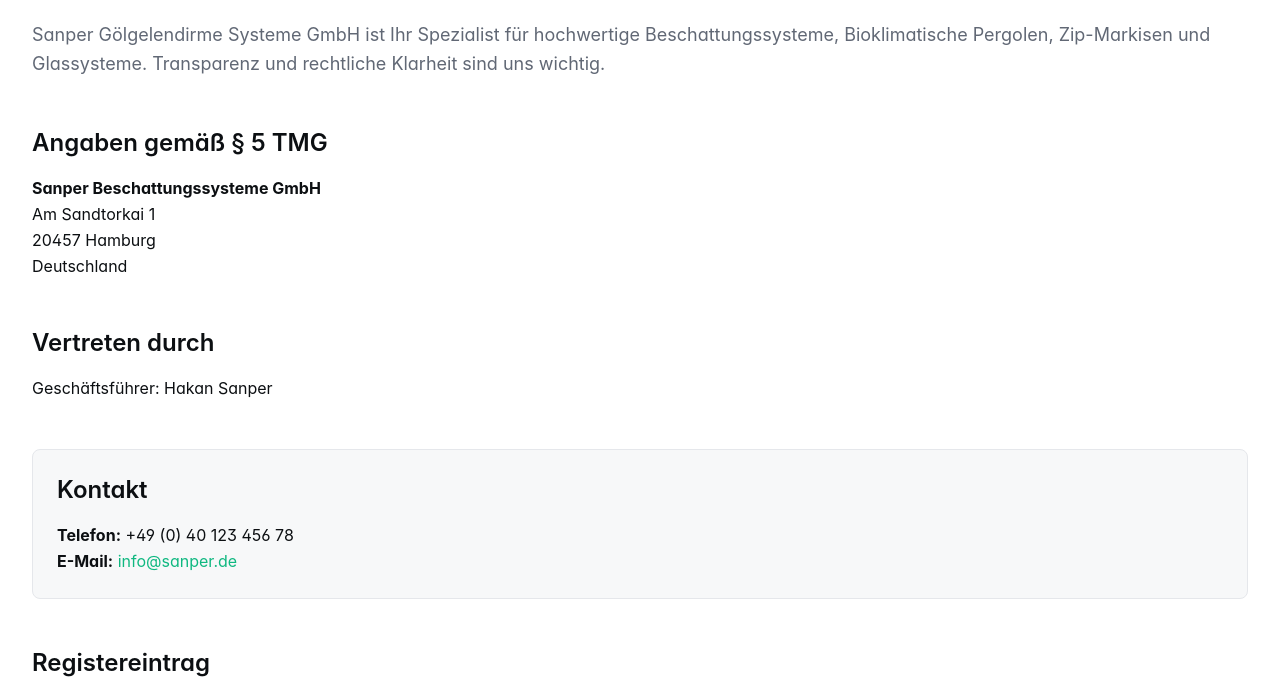
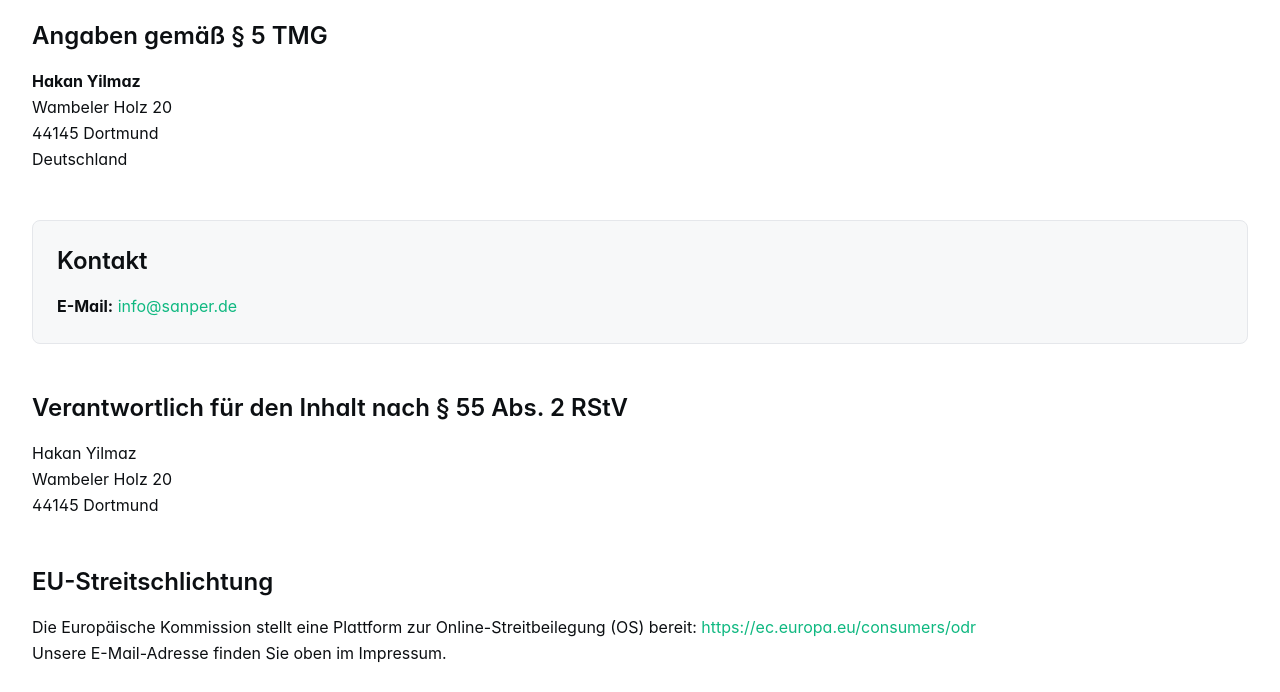
Before and after one commit to TRW123123/sanper-vision-shop, an Astro site: page /impressum in a window 1280 px wide. Shown: the part 257-949 px from the top of the page. Built offline with nearby package versions, Linux system fonts and the light colour scheme; Astro itself is replaced by a stand-in of ours.

Commit message:
fix: update impressum with real owner data - Hakan Yilmaz, Dortmund

```diff
--- a/src/data/company.ts
+++ b/src/data/company.ts
@@ -1,28 +1,25 @@
 export const company = {
-    name: "Sanper Beschattungssysteme GmbH",
-    legalName: "Sanper Beschattungssysteme GmbH",
+    name: "Sanper Beschattungssysteme",
+    legalName: "Hakan Yilmaz",
     slogan: "Premium Beschattungssysteme & Verglasungen",
     address: {
-        street: "Am Sandtorkai 1",
-        zip: "20457",
-        city: "Hamburg",
+        street: "Wambeler Holz 20",
+        zip: "44145",
+        city: "Dortmund",
         country: "Deutschland"
     },
     contact: {
-        phone: "+49 (0) 40 123 456 78",
+        phone: "", // Keine Telefonnummer angegeben
         email: "info@sanper.de",
         website: "https://www.sanper.de"
     },
     legal: {
-        ceo: "Hakan Sanper",
-        registerCourt: "Amtsgericht Hamburg",
-        registerNumber: "HRB 123456",
-        vatId: "DE 123 456 789",
-        responsibleContent: "Hakan Sanper"
+        owner: "Hakan Yilmaz",
+        responsibleContent: "Hakan Yilmaz"
     },
     socials: {
-        instagram: "https://instagram.com/sanper",
-        facebook: "https://facebook.com/sanper",
-        linkedin: "https://linkedin.com/company/sanper"
+        instagram: "",
+        facebook: "",
+        linkedin: ""
     }
 };
--- a/src/layouts/Layout.astro
+++ b/src/layouts/Layout.astro
@@ -26,20 +26,19 @@
   "@context": "https://schema.org",
   "@type": "Organization",
   "name": "Sanper Beschattungssysteme",
-  "legalName": "Sanper Beschattungssysteme GmbH",
   "url": "https://www.sanper.de",
   "logo": "https://www.sanper.de/logo.png",
   "description": "Maßgefertigte bioklimatische Pergolen, Wintergärten und Markisen. Premium Qualität direkt vom Hersteller.",
   "address": {
     "@type": "PostalAddress",
-    "streetAddress": "Am Sandtorkai 1",
-    "addressLocality": "Hamburg",
-    "postalCode": "20457",
+    "streetAddress": "Wambeler Holz 20",
+    "addressLocality": "Dortmund",
+    "postalCode": "44145",
     "addressCountry": "DE"
   },
   "contactPoint": {
     "@type": "ContactPoint",
-    "telephone": "+49-40-123-456-78",
+    "email": "info@sanper.de",
     "contactType": "customer service",
     "availableLanguage": ["German"]
   },
--- a/src/pages/impressum.astro
+++ b/src/pages/impressum.astro
@@ -14,7 +14,7 @@
 const structuredData = {
   "@context": "https://schema.org",
   "@type": "Organization",
-  "name": company.legalName,
+  "name": company.name,
   "url": company.contact.website,
   "logo": "https://www.sanper.de/logo.png",
   "address": {
@@ -26,7 +26,6 @@
   },
   "contactPoint": {
     "@type": "ContactPoint",
-    "telephone": company.contact.phone,
     "email": company.contact.email,
     "contactType": "customer service"
   }
@@ -35,7 +34,7 @@
 
 <Layout
   title="Impressum - Sanper Beschattungssysteme"
-  description="Impressum der Sanper Gölgelendirme Systeme GmbH - Ihr Spezialist für Beschattungssysteme, Pergolen und Glassysteme. Rechtliche Angaben gemäß § 5 TMG."
+  description="Impressum von Sanper Beschattungssysteme - Ihr Spezialist für Beschattungssysteme, Pergolen und Glassysteme. Rechtliche Angaben gemäß § 5 TMG."
   class="min-h-screen"
 >
   <script type="application/ld+json" slot="head" set:html={JSON.stringify(structuredData)} />
@@ -60,12 +59,6 @@
 
         <h1 class="mb-6 text-4xl font-bold">Impressum</h1>
 
-        <p class="mb-12 text-lg text-muted-foreground leading-relaxed">
-          Sanper Gölgelendirme Systeme GmbH ist Ihr Spezialist für hochwertige
-          Beschattungssysteme, Bioklimatische Pergolen, Zip-Markisen und Glassysteme.
-          Transparenz und rechtliche Klarheit sind uns wichtig.
-        </p>
-
         <div class="space-y-12">
           {/* Angaben gemäß § 5 TMG */}
           <section>
@@ -85,24 +78,12 @@
             </address>
           </section>
 
-          {/* Vertreten durch */}
-          <section>
-            <h2 class="text-2xl font-semibold text-foreground mb-4">
-              Vertreten durch
-            </h2>
-            <p class="leading-relaxed">
-              Geschäftsführer: {company.legal.ceo}
-            </p>
-          </section>
-
           {/* Kontakt */}
           <section class="bg-muted/50 p-6 rounded-lg border border-border">
             <h2 class="text-2xl font-semibold text-foreground mb-4">
               Kontakt
             </h2>
             <p class="leading-relaxed">
-              <strong class="text-foreground">Telefon:</strong> {company.contact.phone}
-              <br />
               <strong class="text-foreground">E-Mail:</strong>{" "}
               <a
                 href={`mailto:${company.contact.email}`}
@@ -110,32 +91,6 @@
               >
                 {company.contact.email}
               </a>
-            </p>
-          </section>
-
-          {/* Registereintrag */}
-          <section>
-            <h2 class="text-2xl font-semibold text-foreground mb-4">
-              Registereintrag
-            </h2>
-            <p class="leading-relaxed">
-              Eintragung im Handelsregister
-              <br />
-              <strong class="text-foreground">Registergericht:</strong> {company.legal.registerCourt}
-              <br />
-              <strong class="text-foreground">Registernummer:</strong> {company.legal.registerNumber}
-            </p>
-          </section>
-
-          {/* Umsatzsteuer-ID */}
-          <section>
-            <h2 class="text-2xl font-semibold text-foreground mb-4">
-              Umsatzsteuer-ID
-            </h2>
-            <p class="leading-relaxed">
-              Umsatzsteuer-Identifikationsnummer gemäß § 27 a Umsatzsteuergesetz:
-              <br />
-              <strong class="text-foreground">{company.legal.vatId}</strong>
             </p>
           </section>
 
@@ -236,21 +191,11 @@
             </p>
           </section>
 
-          {/* Bildnachweise */}
-          <section>
-            <h2 class="text-2xl font-semibold text-foreground mb-4">
-              Bildnachweise
-            </h2>
-            <p class="leading-relaxed">
-              Alle Produktbilder und Grafiken sind urheberrechtlich geschützt durch Sanper Gölgelendirme Systeme GmbH oder lizenziert via Unsplash/Pexels.
-            </p>
-          </section>
-
           {/* Link zur Datenschutzerklärung */}
           <section class="pt-8 border-t border-border">
             <p class="leading-relaxed">
               Weitere Informationen zum Umgang mit Nutzerdaten finden Sie in unserer{" "}
-              <a href="/datenschutz" class="text-accent hover:underline font-medium">
+              <a href="/datenschutz/" class="text-accent hover:underline font-medium">
                 Datenschutzerklärung
               </a>
               .
```
